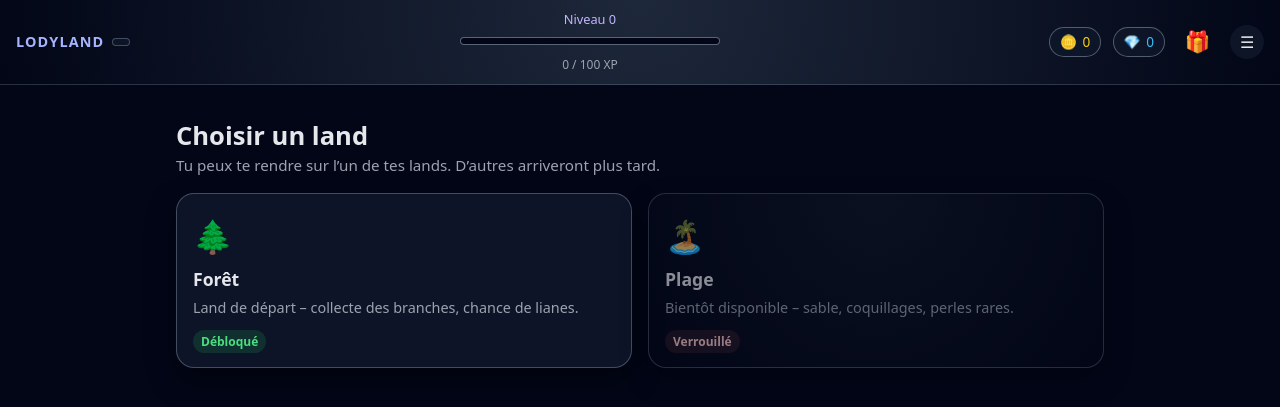
After one commit to ReC82/LodyLand, a Flask app: template app/templates/GAME_UI/lands/select.html in a window 1280 px wide. The commit adds this page. Shown: the top 407 px of the page. Run offline with Flask 3, Linux system fonts and the light colour scheme; the template is opened without the code that fills it, so the values that code supplies are empty.

Commit message:
land travelling

```diff
--- a/app/static/GAME_UI/css/game.css
+++ b/app/static/GAME_UI/css/game.css
@@ -430,3 +430,97 @@
     transform: translateY(0) scale(1);
   }
 }
+
+/* ===========================
+   Land Selector (/lands)
+   =========================== */
+
+.land-select-container {
+  max-width: 960px;
+  margin: 1.5rem auto;
+  padding: 0 1rem;
+}
+
+.land-select-header {
+  margin-bottom: 1rem;
+}
+
+.land-select-title {
+  font-size: 1.6rem;
+  font-weight: 600;
+  margin-bottom: 0.2rem;
+}
+
+.land-select-subtitle {
+  font-size: 0.95rem;
+  color: #9ca3af;
+}
+
+.land-select-grid {
+  display: grid;
+  grid-template-columns: repeat(auto-fit, minmax(220px, 1fr));
+  gap: 1rem;
+}
+
+.land-card {
+  position: relative;
+  border-radius: 18px;
+  padding: 1.1rem 1rem 0.9rem;
+  background: rgba(15, 23, 42, 0.9);
+  border: 1px solid rgba(148, 163, 184, 0.4);
+  color: #e5e7eb;
+  text-decoration: none;
+  box-shadow: 0 12px 30px rgba(0, 0, 0, 0.45);
+  transition: transform 0.12s ease, box-shadow 0.12s ease,
+    border-color 0.12s ease, background 0.12s ease;
+}
+
+.land-card-unlocked:hover {
+  transform: translateY(-3px);
+  box-shadow: 0 18px 40px rgba(0, 0, 0, 0.6);
+  border-color: rgba(34, 197, 94, 0.8);
+  background: linear-gradient(to bottom right, #022c22, #020617);
+}
+
+.land-card-locked {
+  opacity: 0.6;
+  cursor: not-allowed;
+  background: radial-gradient(circle at top, #111827, #020617);
+}
+
+.land-card-icon {
+  font-size: 2rem;
+  margin-bottom: 0.4rem;
+}
+
+.land-card-title {
+  font-size: 1.1rem;
+  font-weight: 600;
+}
+
+.land-card-desc {
+  font-size: 0.9rem;
+  color: #9ca3af;
+  margin-top: 0.3rem;
+  margin-bottom: 0.5rem;
+}
+
+.land-card-tag {
+  display: inline-flex;
+  align-items: center;
+  padding: 0.15rem 0.5rem;
+  border-radius: 999px;
+  font-size: 0.75rem;
+  font-weight: 600;
+  margin-top: 0.2rem;
+}
+
+.land-card-unlocked .land-card-tag {
+  background: rgba(34, 197, 94, 0.15);
+  color: #4ade80;
+}
+
+.land-card-locked .land-card-tag {
+  background: rgba(248, 113, 113, 0.12);
+  color: #fecaca;
+}
--- a/app/static/GAME_UI/js/game_menu.js
+++ b/app/static/GAME_UI/js/game_menu.js
@@ -32,9 +32,7 @@ function setupGameMenu() {
 
     switch (action) {
       case "lands":
-        // Pour l'instant on renvoie simplement vers la forêt.
-        // Plus tard : page de sélection de land.
-        window.location.href = "/land/forest";
+        window.location.href = "/lands";
         break;
       case "logout":
         window.location.href = "/logout";
--- /dev/null
+++ b/app/templates/GAME_UI/lands/select.html
@@ -0,0 +1,37 @@
+{% extends "game_base.html" %}
+
+{% block title %}LodyLand – Choix du land{% endblock %}
+
+{% block content %}
+<div class="land-select-container">
+  <div class="land-select-header">
+    <h1 class="land-select-title">Choisir un land</h1>
+    <p class="land-select-subtitle">
+      Tu peux te rendre sur l’un de tes lands. D’autres arriveront plus tard.
+    </p>
+  </div>
+
+  <div class="land-select-grid">
+    <!-- Land Forêt (disponible) -->
+    <a href="{{ url_for('frontend.land_forest') }}"
+       class="land-card land-card-unlocked">
+      <div class="land-card-icon">🌲</div>
+      <div class="land-card-title">Forêt</div>
+      <div class="land-card-desc">
+        Land de départ – collecte des branches, chance de lianes.
+      </div>
+      <div class="land-card-tag">Débloqué</div>
+    </a>
+
+    <!-- Land Plage (encore verrouillé pour l’instant) -->
+    <div class="land-card land-card-locked">
+      <div class="land-card-icon">🏝️</div>
+      <div class="land-card-title">Plage</div>
+      <div class="land-card-desc">
+        Bientôt disponible – sable, coquillages, perles rares.
+      </div>
+      <div class="land-card-tag">Verrouillé</div>
+    </div>
+  </div>
+</div>
+{% endblock %}
```
Also changed, not shown: app/frontend.py (+16 -0 lines).
